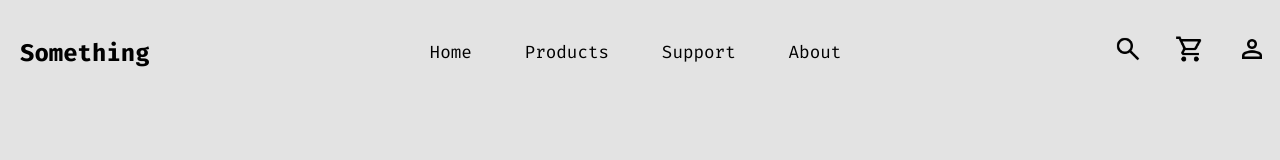
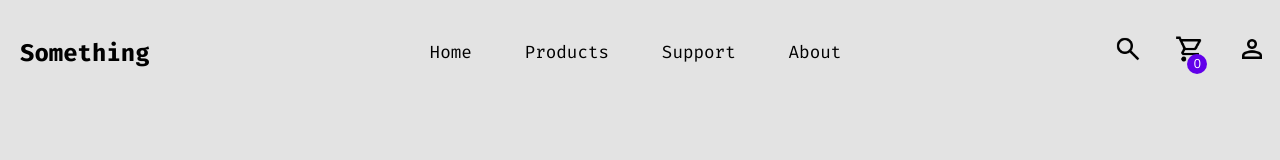
Before and after one commit to MonkyMars/Something-Keyboards, a Next.js app: page / in a window 1280 px wide. Shown: the top 160 px of the page. Built offline with nearby package versions, Linux system fonts and the light colour scheme; a web font is replaced by a local one.

Commit message:
finished cart counter

```diff
--- a/components/Nav.jsx
+++ b/components/Nav.jsx
@@ -6,10 +6,11 @@ import { useRouter } from 'next/router';
 import GlobalContext from '../global/GlobalContext';
 
 export default function Nav() {
-  const { user } = React.useContext(GlobalContext);
+  const { user, cart, cartCount } = React.useContext(GlobalContext);
   const [search, setSearch] = React.useState(false);
   const [searchTerm, setSearchTerm] = React.useState("");
   const router = useRouter();
+  const [cartLength, setCartLength] = React.useState(0);
 
   const pages = [
     { name: "Home", url: "/" },
@@ -70,6 +71,7 @@ export default function Nav() {
               height={30}
               aria-label={icon.alt}
             />
+            {icon.href === '/cart' && <div className={styles.cartCount}>{cartCount || cart.length}</div>}
           </Link>
         ))}
       </div>
--- a/global/GlobalContext.js
+++ b/global/GlobalContext.js
@@ -1,18 +1,18 @@
-import { createContext, useState } from 'react';
+import { createContext, useState } from "react";
 
 const GlobalContext = createContext();
 
 export const GlobalProvider = ({ children }) => {
-  const [products, setProducts] = useState(
-    [
+  const [products, setProducts] = useState([
     {
       id: 1,
       name: "Something Nebula",
-          description: "Step into the cosmos with Something Nebula, a keyboard inspired by the beauty of distant galaxies. Featuring an ethereal blend of colors and effects, its RGB lighting paints your workspace with cosmic energy. Beneath the surface, Nebula is powered by advanced mechanical switches, ensuring a tactile and responsive typing experience. Whether you're exploring vast gaming worlds or creating your own, Something Nebula takes you beyond the ordinary with its out-of-this-world design and precision.",
+      description:
+        "Step into the cosmos with Something Nebula, a keyboard inspired by the beauty of distant galaxies. Featuring an ethereal blend of colors and effects, its RGB lighting paints your workspace with cosmic energy. Beneath the surface, Nebula is powered by advanced mechanical switches, ensuring a tactile and responsive typing experience. Whether you're exploring vast gaming worlds or creating your own, Something Nebula takes you beyond the ordinary with its out-of-this-world design and precision.",
       image: "/products/nebula/Nebula.webp",
       price: 100.99,
       url: "/product/nebula",
-          color: 'grey'
+      color: "grey",
     },
 
     {
@@ -23,7 +23,7 @@ export const GlobalProvider = ({ children }) => {
       image: "/products/glow/Glow.webp",
       price: 150.99,
       url: "/product/glow",
-          color: 'black'
+      color: "black",
     },
 
     {
@@ -34,7 +34,7 @@ export const GlobalProvider = ({ children }) => {
       image: "/products/glow/Glow.webp",
       price: 139.99,
       url: "/product/pulse",
-          color: 'black'
+      color: "black",
     },
     {
       id: 4,
@@ -44,7 +44,7 @@ export const GlobalProvider = ({ children }) => {
       image: "/products/flux/Flux.webp",
       price: 199.99,
       url: "/product/flux",
-          color: 'grey'
+      color: "grey",
     },
     {
       id: 5,
@@ -54,11 +54,11 @@ export const GlobalProvider = ({ children }) => {
       image: "/products/glow/Glow.webp",
       price: 59.99,
       url: "/product/zenith",
-          color: 'blue'
+      color: "blue",
     },
-    ]
-  );
+  ]);
   const [cart, setCart] = useState([]);
+  const [cartCount, setCartCount] = useState(0);
   const [user, setUser] = useState({
     first_name: "",
     last_name: "",
@@ -70,7 +70,9 @@ export const GlobalProvider = ({ children }) => {
   });
 
   return (
-    <GlobalContext.Provider value={{ products, setProducts, cart, setCart, user, setUser }}>
+    <GlobalContext.Provider
+      value={{ products, setProducts, cart, setCart, user, setUser, cartCount, setCartCount }}
+    >
       {children}
     </GlobalContext.Provider>
   );
--- a/pages/product/[product].js
+++ b/pages/product/[product].js
@@ -7,7 +7,7 @@ import Footer from '../../components/Footer';
 import Head from 'next/head';
 
 const ProductPage = ({ params }) => {
-  const { products, setCart, user } = useContext(GlobalContext);
+  const { products, setCartCount, cartCount, user } = useContext(GlobalContext);
   const [filteredProduct, setFilteredProduct] = useState(null);
   const [loading, setLoading] = useState(true);
   const [time, setTime] = useState(0);
@@ -59,6 +59,7 @@ const ProductPage = ({ params }) => {
 
         const data = await response.json();
         console.log(data);
+        setCartCount(...[cartCount +1])
       } catch (error) {
         console.error("Error adding product to cart:", error);
       }
--- a/styles/components/Nav.module.css
+++ b/styles/components/Nav.module.css
@@ -88,6 +88,24 @@
   outline: 2px solid var(--button-color);
 }
 
+.cartCount{
+  background-color: var(--button-color);
+  position: absolute;
+  color: var(--reversed-font-color);
+  font-family: var(--font-product);
+  padding: 2px;
+  border-radius: 50%;
+  height: 20px;
+  width: 20px;
+  box-sizing: border-box;
+  display: flex;
+  align-items: center;
+  justify-content: center;
+  top: 20px;
+  font-size: .8em;
+  right: -2px;
+}
+
 @media (max-width: 900px) {
   .Nav {
     flex-direction: row;
```
Lines whose indentation alone changed are shown as unchanged.
